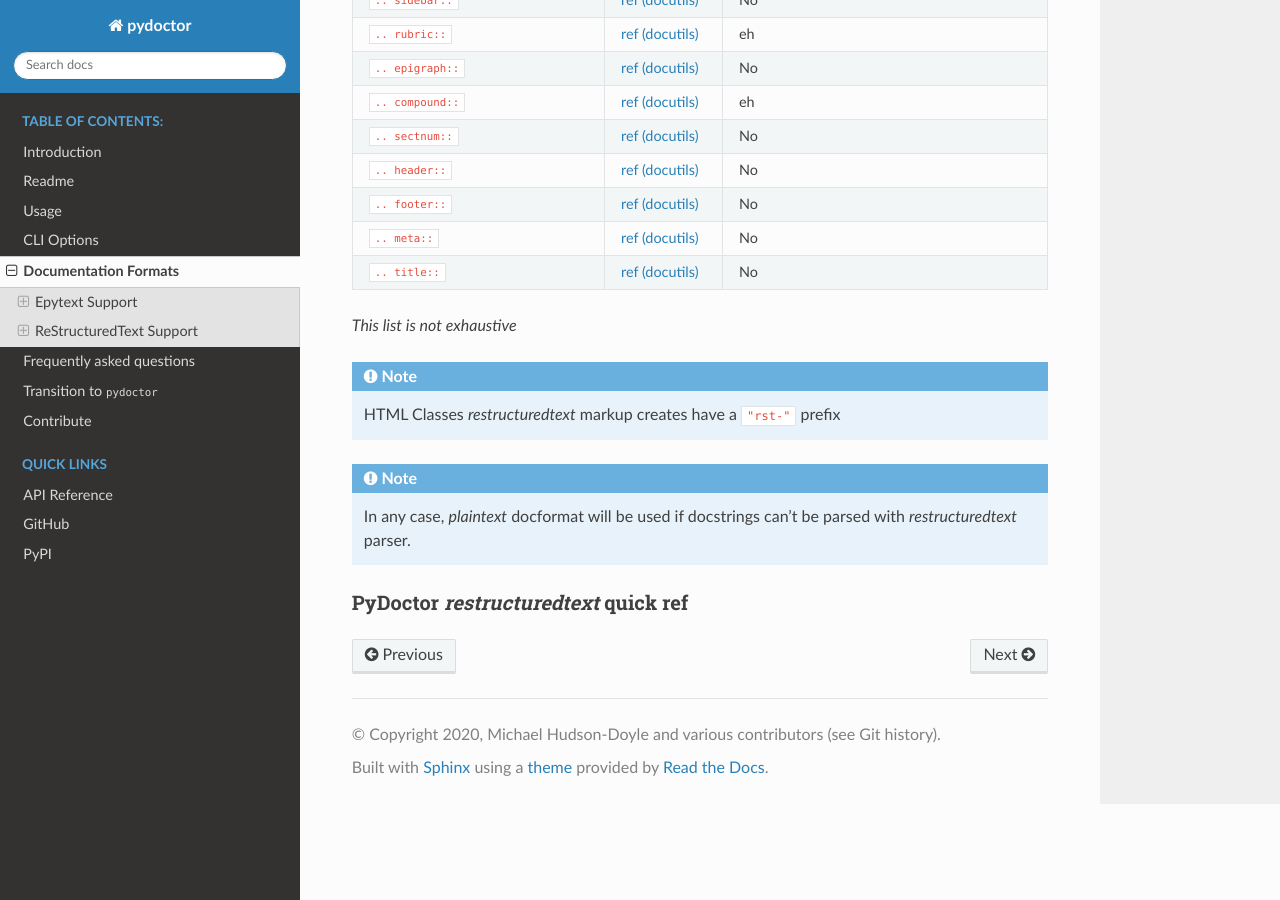
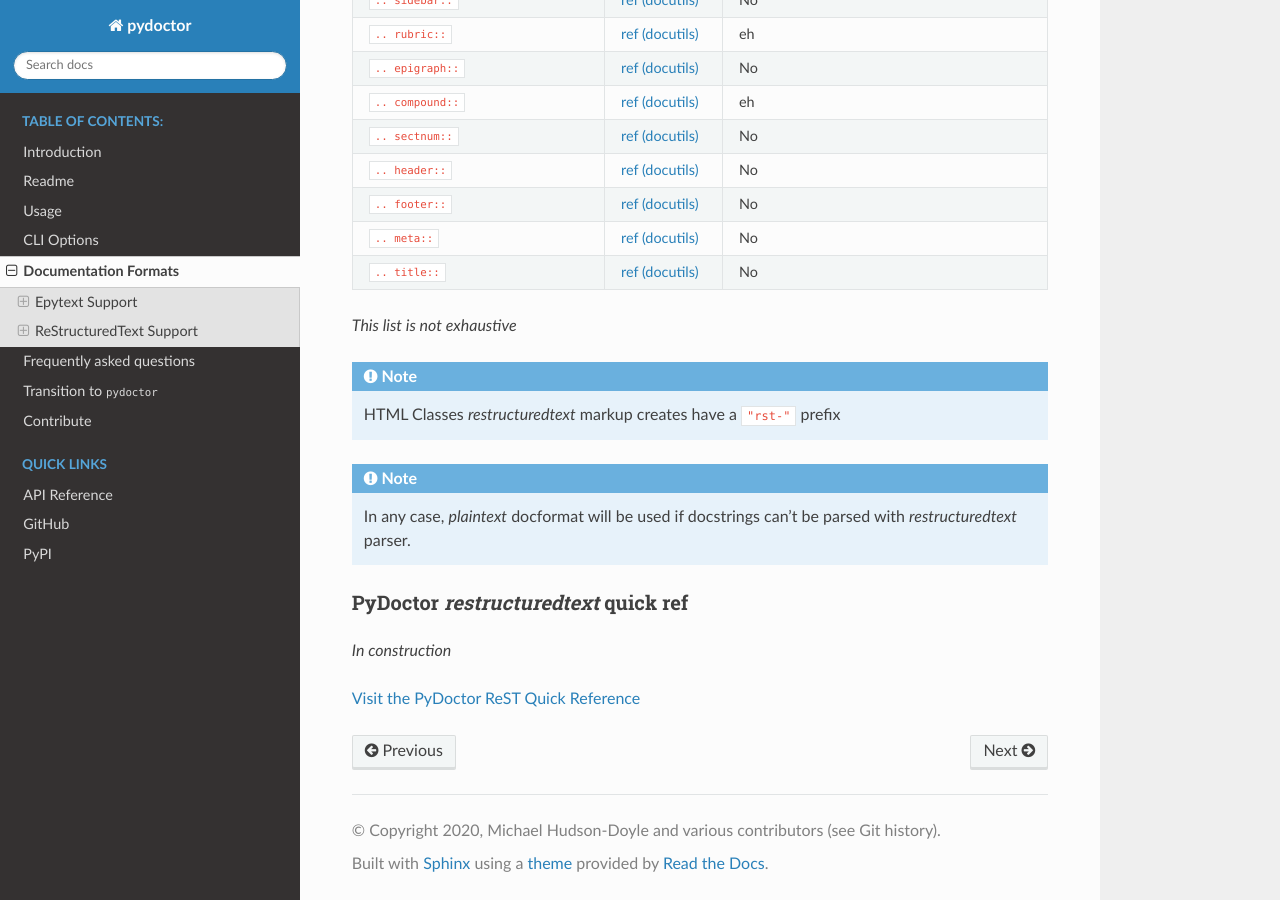
Before and after one commit to twisted/pydoctor, a Sphinx documentation site: the page built from docs/source/docformat.rst, in a window 1280 px wide and 900 px high, scrolled down 3025 px. Built offline with Sphinx 7.4.7 and the Read the Docs theme 2.0.0, drawn with Linux system fonts in a browser that asks for light colours; the version number could not be read and is left out.

Commit message:
replace PyDoctor ReST Quick Reference link with a temp working link

```diff
--- a/docs/source/docformat.rst
+++ b/docs/source/docformat.rst
@@ -273,3 +273,7 @@
 
 PyDoctor *restructuredtext* quick ref
 ^^^^^^^^^^^^^^^^^^^^^^^^^^^^^^^^^^^^^
+
+*In construction*
+
+`Visit the PyDoctor ReST Quick Reference <https://tristanlatr.github.io/pydoctor/rst-quick-ref/>`_
```
